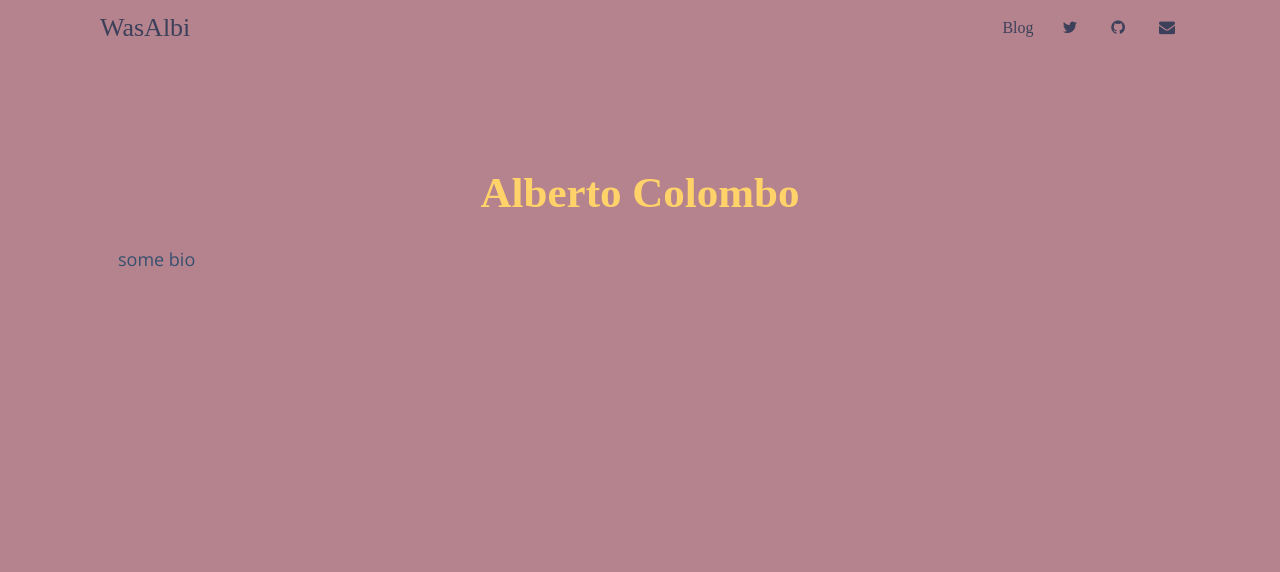
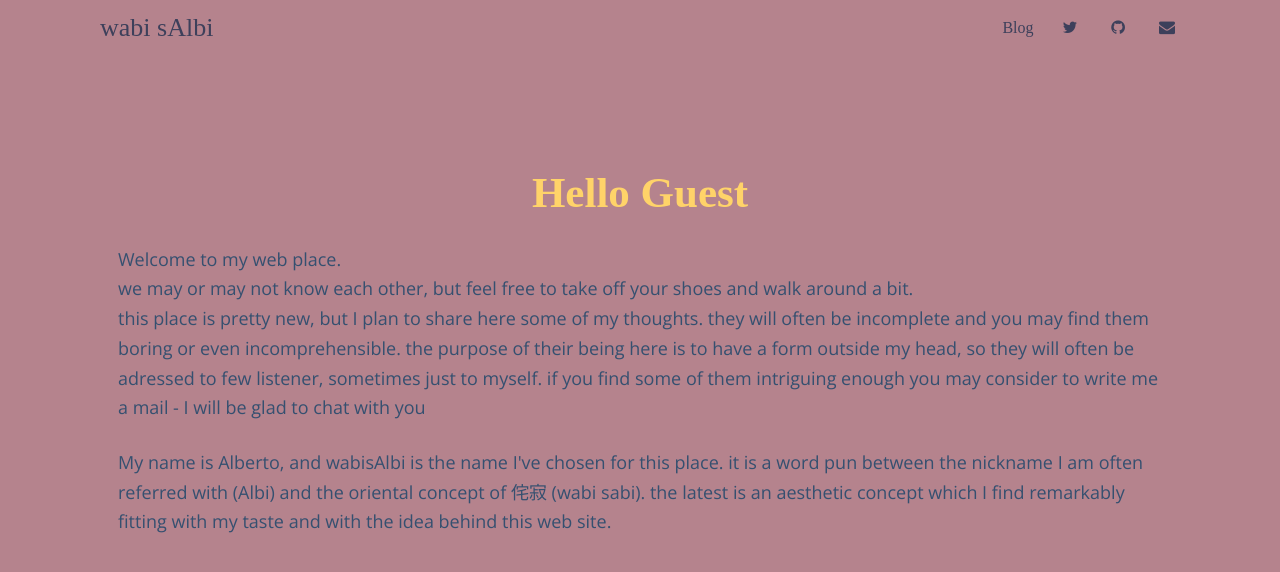
Before and after one commit to was-albi/was-albi.github.io, a Jekyll site: the page built from index.html, in a window 1280 px wide. Shown: the top 572 px of the page. Built offline with Jekyll 4.4.1, drawn with Linux system fonts in a browser that asks for light colours; nearby versions of some CDN libraries; some web fonts are replaced; the list of posts is cut into pages by our own code.

Commit message:
home page description updated

```diff
--- a/_config.yml
+++ b/_config.yml
@@ -14,9 +14,9 @@ sass:
   style: :nested
 
 # Customise atom feed settings (this is where Jekyll-Feed gets configuration information)
-title:		           "WasAlbi"
+title:		           "wabi sAlbi"
 description:	       ""
-author:              "Alberto Colombo"
+author:              "Albi"
 
 # RSS 2.0 can be used instead of Atom by uncommenting following two lines
 #feed:
--- /dev/null
+++ b/_data/intro.yml
@@ -0,0 +1,9 @@
+#-------------------------------
+# Info about this website
+thisplace:
+  name: wabi sAlbi
+  image1: scrivania.jpg
+  main-title: <strong>Hello Guest</strong>
+  titleinfo: My name is Alberto, and wabisAlbi is the name I've chosen for this place. it is a word pun between the nickname I am often referred with (Albi) and the oriental concept of 侘寂 (wabi sabi). the latest is an aesthetic concept which I find remarkably fitting with my taste and with the idea behind this web site.
+  scope: Welcome to my web place.<br>we may or may not know each other, but feel free to take off your shoes and walk around a bit.<br>this place is pretty new, but I plan to share here some of my thoughts. they will often be incomplete and you may find them boring or even incomprehensible. the purpose of their being here is to have a form outside my head, so they will often be adressed to few listener, sometimes just to myself. if you find some of them intriguing enough you may consider to write me a mail - I will be glad to chat with you
+#--------------------------------
--- a/_data/settings.yml
+++ b/_data/settings.yml
@@ -10,10 +10,9 @@ google-ID: ''
 #-------------------------------
 # Author Settings
 author:
-  name: Alberto Colombo
+  name: Albi
   image: self_potrait.jpg
-  hello-world: <strong>Alberto Colombo</strong>
-  bio: some bio
+  bio: some info about this place and its name
 
 #--------------------------------
 
--- a/_includes/frontpage.html
+++ b/_includes/frontpage.html
@@ -1,6 +1,7 @@
 <!-- begin frontpage -->
 <div class="row main">
-    <h1>{{ site.data.settings.author.hello-world }}</h1>
-    <p>{{ site.data.settings.author.bio }}</p>
+    <h1>{{ site.data.intro.thisplace.main-title}}</h1>
+    <p>{{ site.data.intro.thisplace.scope}}</p>
+    <p>{{ site.data.intro.thisplace.titleinfo}}</p>
 </div>
 <!-- end frontpage -->
```
